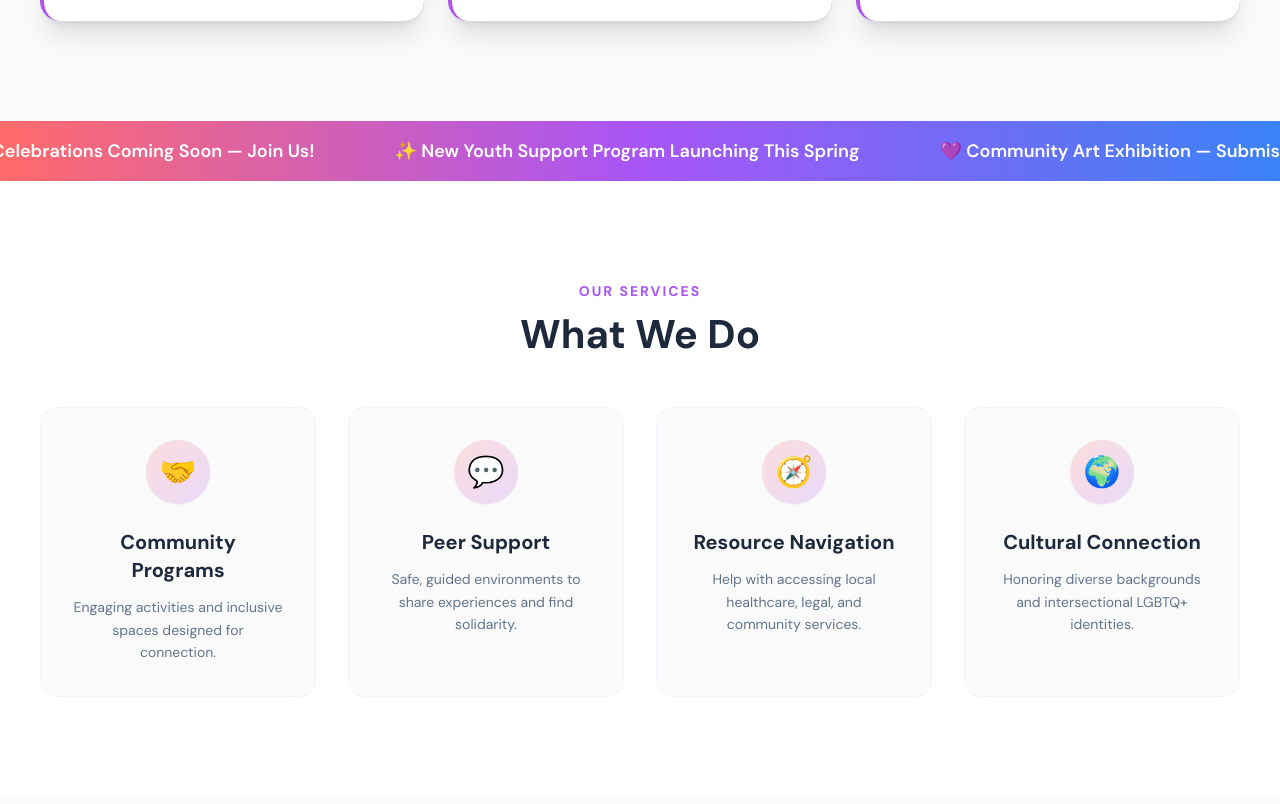
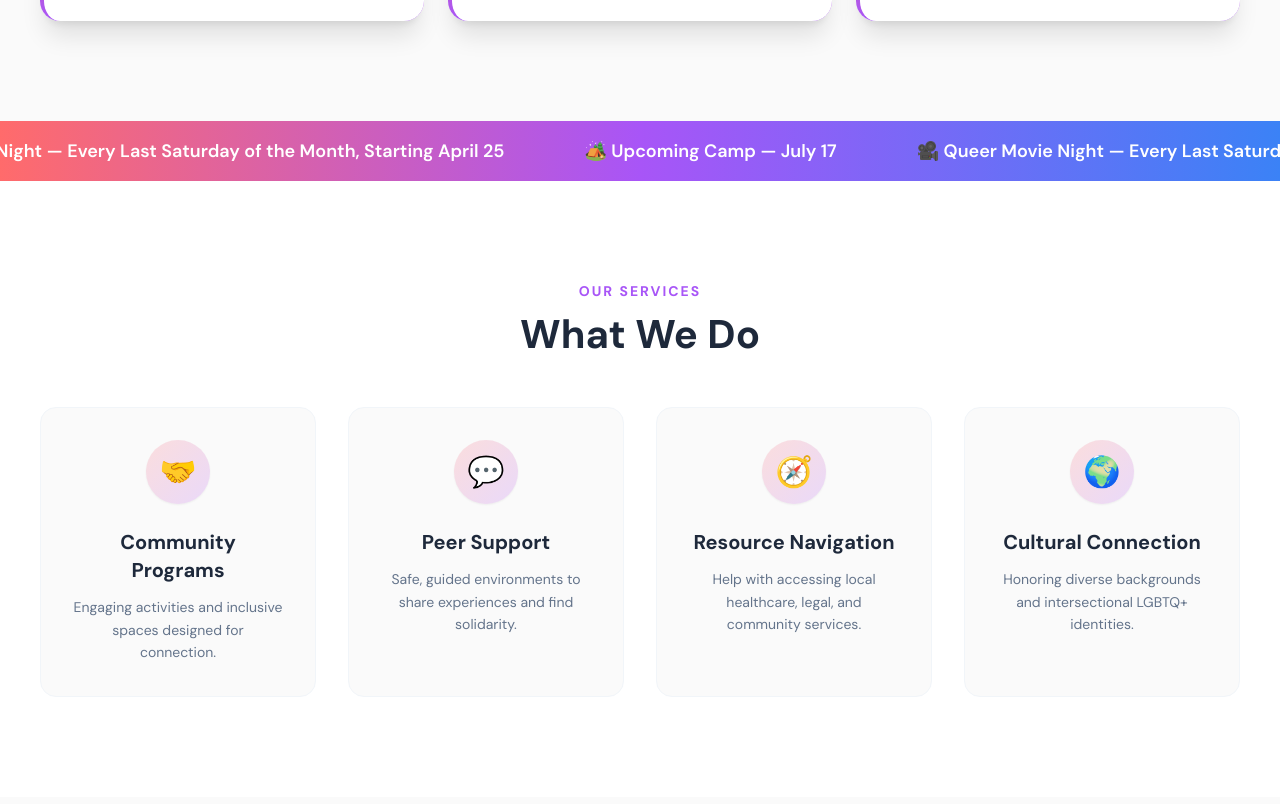
Before and after one commit to CloudGenZ-Admin/UIP, a React (Vite) app: page / in a window 1280 px wide. Shown: the part 1056-1860 px from the top of the page. Built offline with nearby package versions, Linux system fonts and the light colour scheme; no server answers.

Commit message:
Minor changes

```diff
--- a/src/components/About.jsx
+++ b/src/components/About.jsx
@@ -1,6 +1,6 @@
 import React from 'react';
 import { motion } from 'framer-motion';
-import aboutImage from '../assets/WhatsApp Image 2026-03-26 at 10.51.06 AM (1).jpeg';
+import aboutImage from '../assets/whoweare.jpg';
 import CommunityGallery from './CommunityGallery';
 import SliderWhoweare from './SliderWhoweare';
 export default function About() {
--- a/src/components/Ticker.jsx
+++ b/src/components/Ticker.jsx
@@ -2,10 +2,8 @@ import React from 'react';
 
 const Ticker = () => {
   const items = [
-    "🌈 Pride Month Celebrations Coming Soon — Join Us!",
-    "✨ New Youth Support Program Launching This Spring",
-    "💜 Community Art Exhibition — Submissions Open Now",
-    "🎉 Annual Gala Tickets Available — Don't Miss Out!"
+    "🎥 Queer Movie Night — Every Last Saturday of the Month, Starting April 25",
+    "🏕️ Upcoming Camp — July 17"
   ];
 
   return (
```
Also changed, not shown: src/assets/whoweare.jpg (added).
